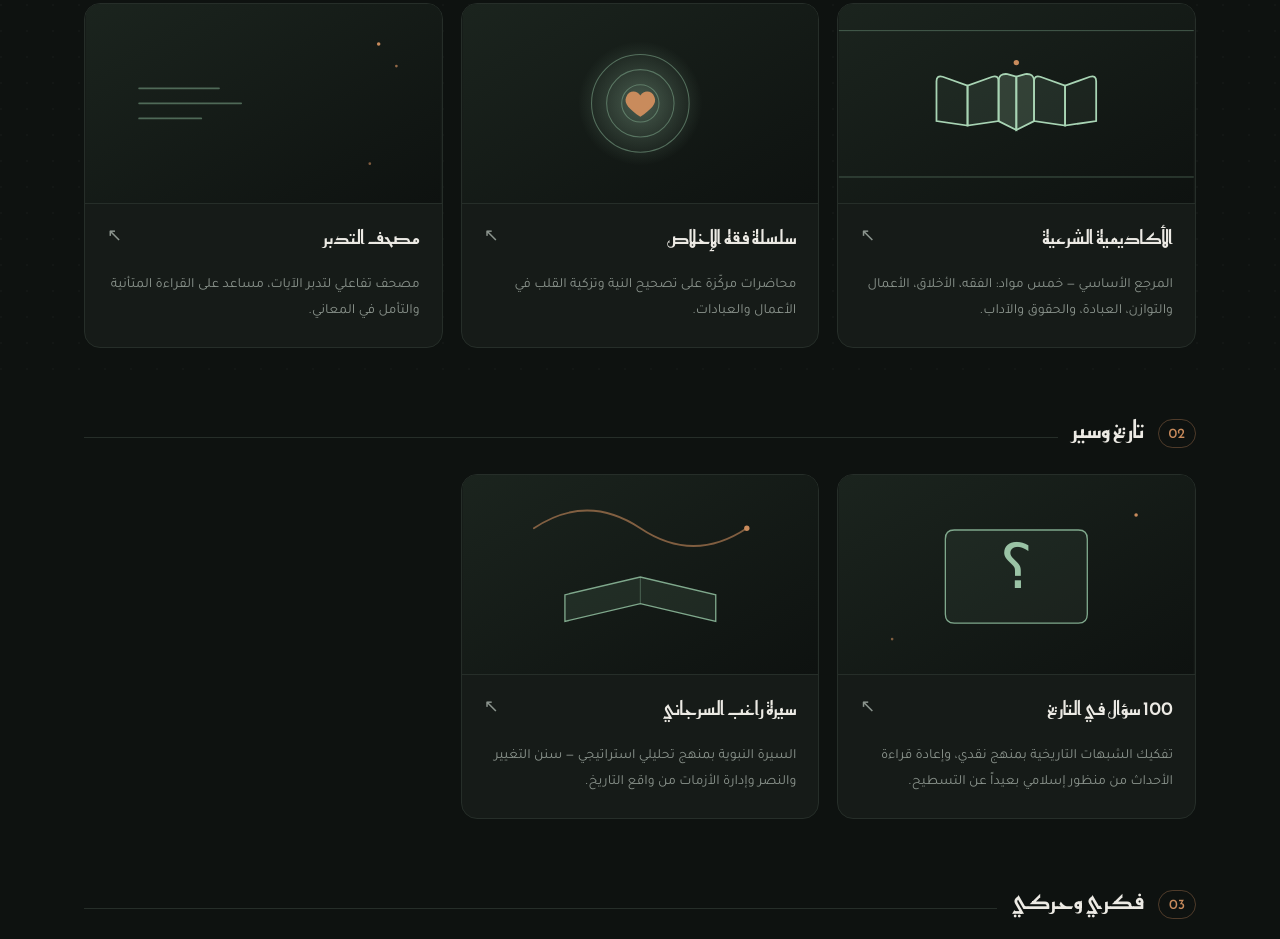
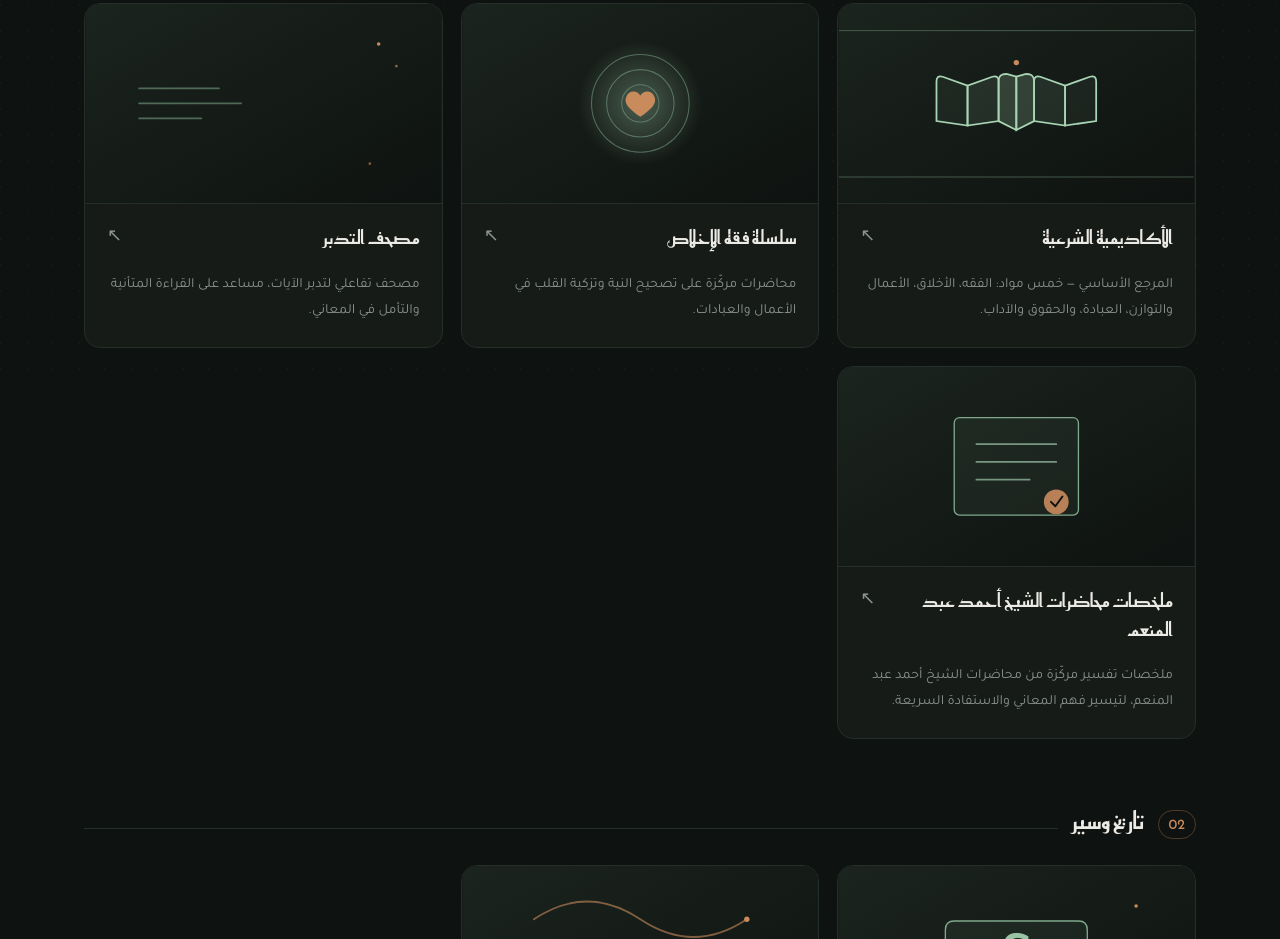
Before and after one commit to tayyibalmuslim-tech/tanzem, a plain HTML site: page index.html in a window 1280 px wide. Shown: the part 412-1351 px from the top of the page. Drawn offline with Linux system fonts and the light colour scheme.

Commit message:
Update index.html

```diff
--- a/index.html
+++ b/index.html
@@ -245,6 +245,37 @@
         </div>
       </a>
 
+      <a class="card" href="https://tayyibalmuslim-tech.github.io/d.ahmed/" target="_blank" rel="noopener">
+        <div class="card-cover">
+          <svg viewBox="0 0 400 225" xmlns="http://www.w3.org/2000/svg">
+            <defs>
+              <linearGradient id="g9" x1="0" y1="0" x2="1" y2="1">
+                <stop offset="0%" stop-color="#1B241E"/>
+                <stop offset="100%" stop-color="#0E1210"/>
+              </linearGradient>
+            </defs>
+            <rect width="400" height="225" fill="url(#g9)"/>
+            <g transform="translate(200,112)">
+              <rect x="-70" y="-55" width="140" height="110" rx="6" fill="rgba(127,168,140,.08)" stroke="#7FA88C" stroke-width="1.5"/>
+              <g stroke="#A8D4B4" stroke-width="2" stroke-linecap="round" opacity="0.65">
+                <line x1="-45" y1="-25" x2="45" y2="-25"/>
+                <line x1="-45" y1="-5" x2="45" y2="-5"/>
+                <line x1="-45" y1="15" x2="15" y2="15"/>
+              </g>
+              <circle cx="45" cy="40" r="14" fill="#C98B5C" opacity="0.9"/>
+              <path d="M39,40 L44,45 L52,34" stroke="#0E1210" stroke-width="2.2" fill="none" stroke-linecap="round" stroke-linejoin="round"/>
+            </g>
+          </svg>
+        </div>
+        <div class="card-body">
+        <div class="card-top">
+          <h3 class="card-title">ملخصات محاضرات الشيخ أحمد عبد المنعم</h3>
+          <div class="card-arrow">↖</div>
+        </div>
+        <p class="card-desc">ملخصات تفسير مركّزة من محاضرات الشيخ أحمد عبد المنعم، لتيسير فهم المعاني والاستفادة السريعة.</p>
+        </div>
+      </a>
+
     </div>
   </div>
 
```
